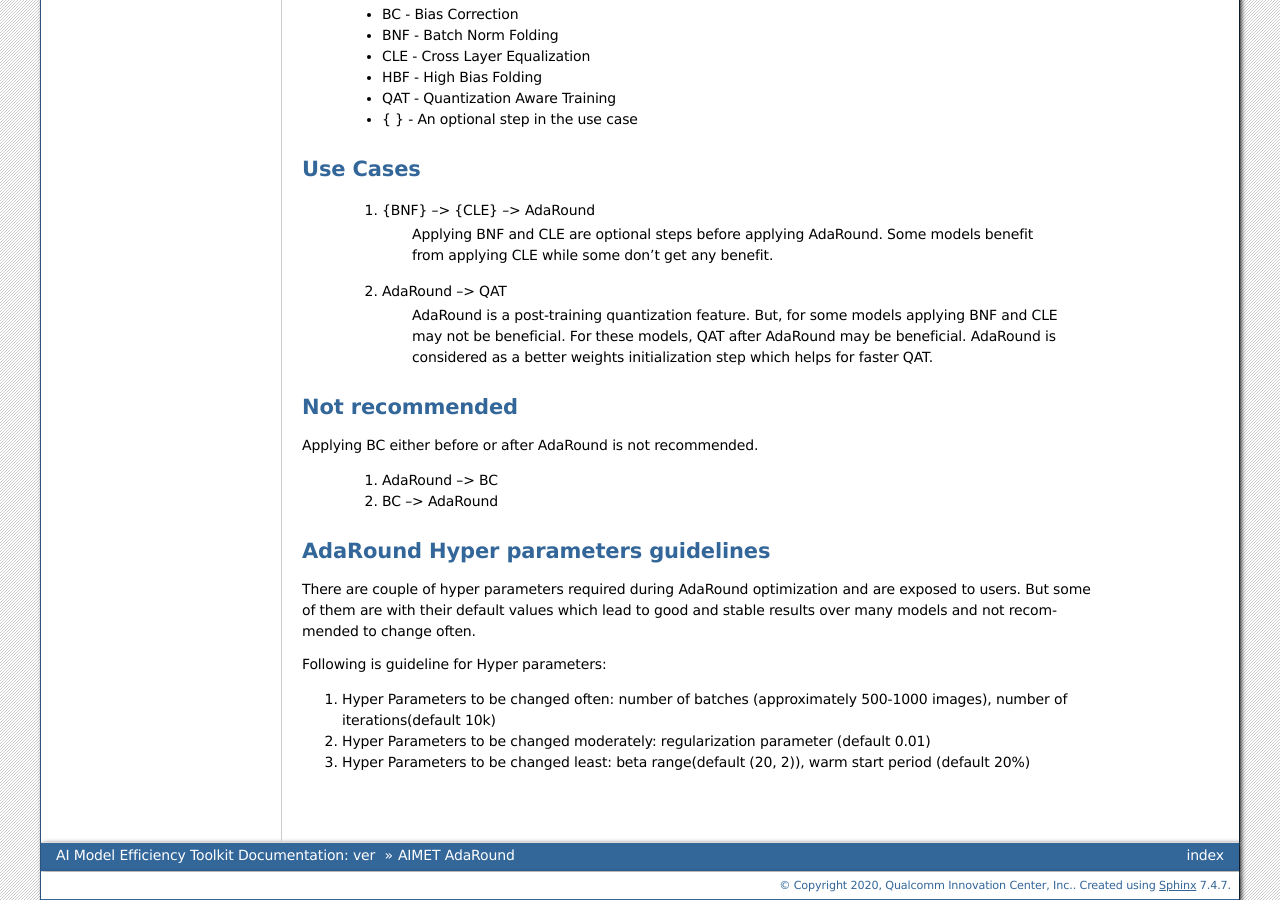
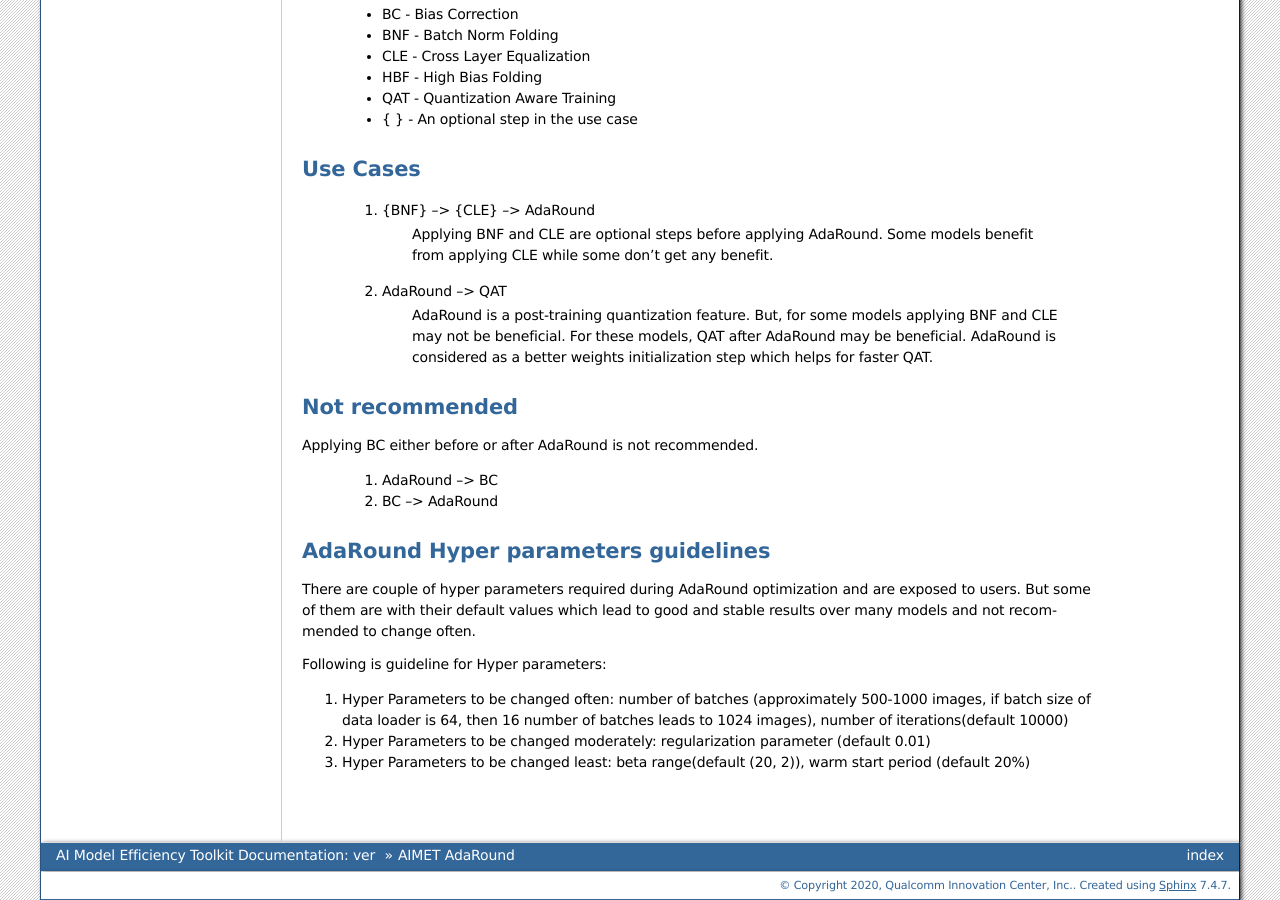
Before and after one commit to quic/aimet, a Sphinx documentation site: the page built from Docs/user_guide/adaround.rst, in a window 1280 px wide and 900 px high, scrolled down 920 px. Built offline with Sphinx 7.4.7, drawn with Linux system fonts in a browser that asks for light colours.

Commit message:
Address review comments
Signed-off-by: Hitarth Mehta <quic_hitameht@quicinc.com>

```diff
--- a/Docs/user_guide/adaround.rst
+++ b/Docs/user_guide/adaround.rst
@@ -65,7 +65,8 @@ are with their default values which lead to good and stable results over many mo
 
 Following is guideline for Hyper parameters:
 
-#. Hyper Parameters to be changed often: number of batches (approximately 500-1000 images), number of iterations(default 10k)
+#. Hyper Parameters to be changed often: number of batches (approximately 500-1000 images, if batch size of data loader
+   is 64, then 16 number of batches leads to 1024 images), number of iterations(default 10000)
 
 #. Hyper Parameters to be changed moderately: regularization parameter (default 0.01)
 
```
